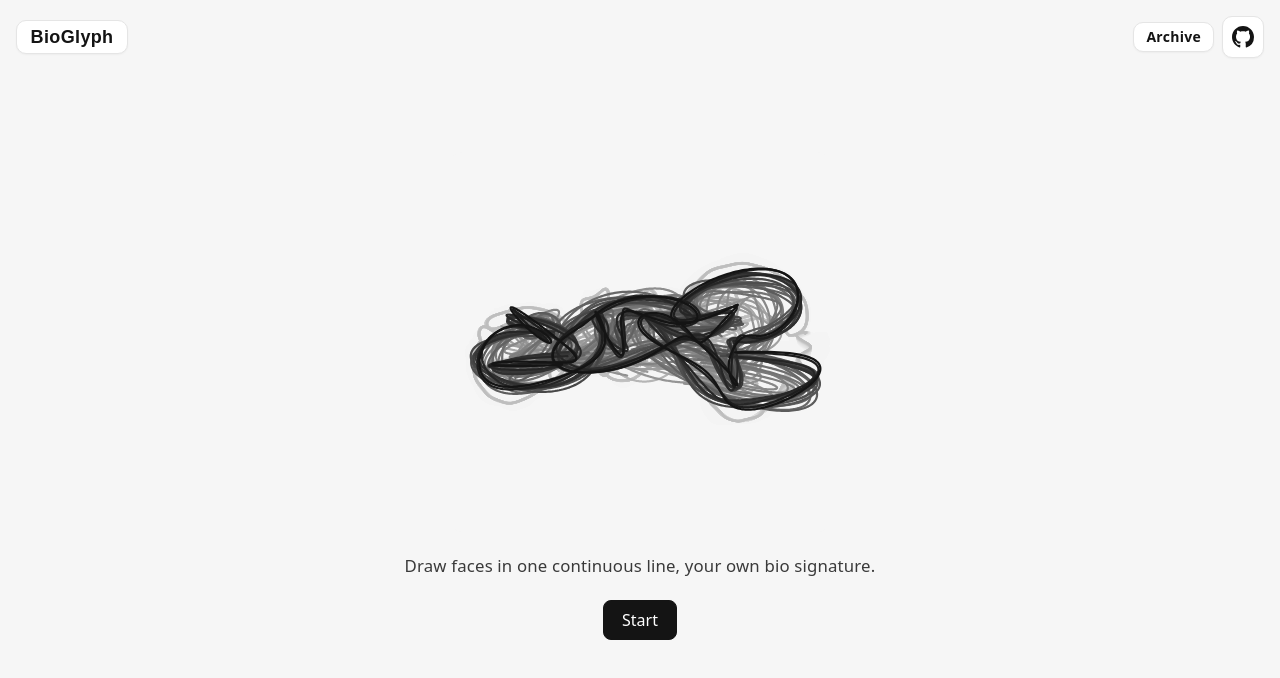
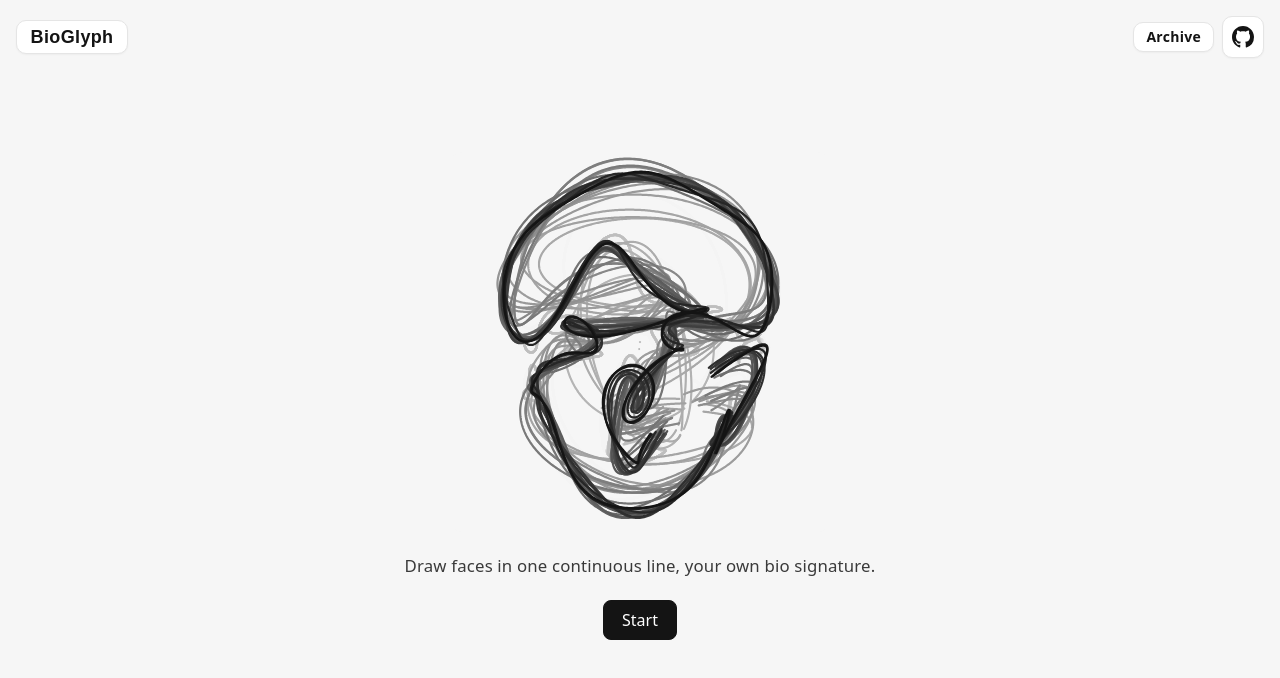
Before and after one commit to pearmini/bio-glyph, a React (Vite) app: page / in a window 1280 px wide. Shown: the top 678 px of the page. Built offline with nearby package versions, Linux system fonts and the light colour scheme.

Commit message:
Add default example

```diff
--- a/src/App.jsx
+++ b/src/App.jsx
@@ -132,15 +132,15 @@ export default function App() {
   const [archiveOpen, setArchiveOpen] = useState(false);
   const idleDemoCanvasRef = useRef(null);
 
-  const idleDemoPath = useMemo(() => {
-    const rec = savedGenerations.find((g) => g.path && g.path.length >= 2);
-    return rec?.path ?? null;
-  }, [savedGenerations]);
-
   const archiveGridItems = useMemo(
     () => savedGenerations.filter((g) => g.path && g.path.length >= 2),
     [savedGenerations],
   );
+
+  const idleDemoPath = useMemo(() => {
+    const last = archiveGridItems[archiveGridItems.length - 1];
+    return last?.path ?? null;
+  }, [archiveGridItems]);
 
   const stopStream = useCallback(() => {
     const s = streamRef.current;
```
